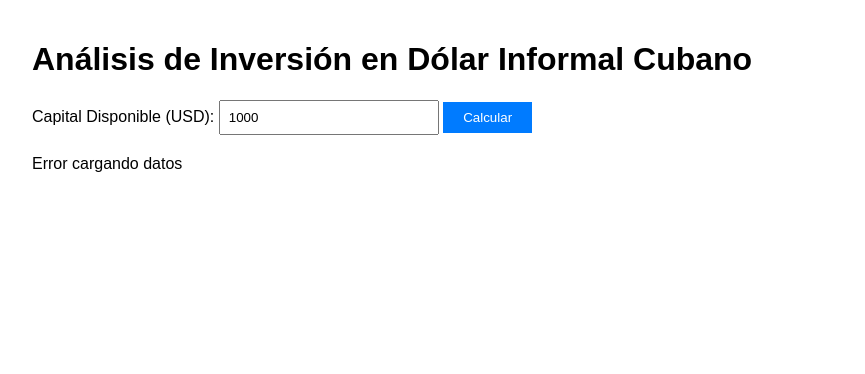
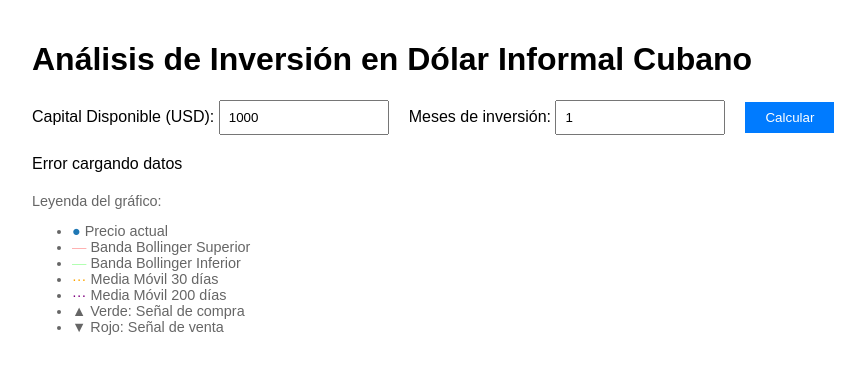
Before and after one commit to gabitotoyo/MonteCarlo, a Flask app: page / in a window 1280 px wide. Shown: the top 374 px of the page, without its empty margins (8-873 px from the left). Run offline with Flask 2, Linux system fonts and the light colour scheme; data that the repository does not hold is empty.

Commit message:
Update index.html

```diff
--- a/templates/index.html
+++ b/templates/index.html
@@ -4,12 +4,14 @@
     <title>Análisis Dólar Cuba</title>
     <style>
         body { font-family: Arial, sans-serif; max-width: 1200px; margin: 0 auto; padding: 20px; }
-        .form-group { margin: 20px 0; }
-        input[type="number"] { padding: 8px; width: 200px; }
+        .form-group { margin: 20px 0; display: flex; gap: 20px; align-items: center; }
+        input[type="number"] { padding: 8px; width: 150px; }
         button { padding: 8px 20px; background: #007bff; color: white; border: none; cursor: pointer; }
         .resultados { background: #f8f9fa; padding: 20px; margin-top: 20px; border-radius: 5px; }
         .metricas { display: grid; grid-template-columns: repeat(auto-fit, minmax(250px, 1fr)); gap: 20px; }
         .metrica { background: white; padding: 15px; border-radius: 5px; box-shadow: 0 2px 4px rgba(0,0,0,0.1); }
+        .leyenda { margin-top: 20px; font-size: 0.9em; color: #666; }
+        .highlight { color: #28a745; font-weight: bold; }
     </style>
 </head>
 <body>
@@ -17,32 +19,37 @@
 
     <form method="POST">
         <div class="form-group">
-            <label>Capital Disponible (USD): </label>
-            <input type="number" name="capital" step="100" value="{{ capital }}" required>
+            <div>
+                <label>Capital Disponible (USD): </label>
+                <input type="number" name="capital" step="any" value="{{ capital }}" required>
+            </div>
+            <div>
+                <label>Meses de inversión: </label>
+                <input type="number" name="meses" min="1" value="{{ meses }}" required>
+            </div>
             <button type="submit">Calcular</button>
         </div>
     </form>
 
     {% if analisis %}
     <div class="resultados">
-        <h2>Recomendación Actual</h2>
+        <h2>Recomendación para {{ analisis.meses }} mes{{ 'es' if analisis.meses > 1 else '' }}</h2>
         <div class="metricas">
             <div class="metrica">
                 <h3>Acción Recomendada</h3>
-                <p style="font-size: 24px; color: {% if analisis.accion == 'COMPRAR' %}#28a745{% else %}#dc3545{% endif %}">
+                <p style="font-size: 24px; color: {% if analisis.accion == 'COMPRAR' %}#28a745{% else %}#dc3545{% endif %};">
                     {{ analisis.accion }} ${{ "%.2f"|format(analisis.inversion) }}
                 </p>
             </div>
 
             <div class="metrica">
-                <h3>Probabilidades</h3>
-                <p>Subida: {{ "%.1f"|format(analisis.prob_subida) }}%</p>
-                <p>Bajada: {{ "%.1f"|format(analisis.prob_bajada) }}%</p>
+                <h3>Rentabilidad Esperada</h3>
+                <p class="highlight">{{ "%.2f"|format(analisis.rent_esperada) }}%</p>
+                <p>Utilidades estimadas: ${{ "%.2f"|format(analisis.utilidades) }}</p>
             </div>
 
             <div class="metrica">
-                <h3>Rentabilidad/Riesgo</h3>
-                <p>Esperada: {{ "%.1f"|format(analisis.rent_esperada) }}%</p>
+                <h3>Riesgos</h3>
                 <p>Peor caso (95%): {{ "%.1f"|format(analisis.var_95) }}%</p>
                 <p>Mejor caso: {{ "%.1f"|format(analisis.mejor_escenario) }}%</p>
             </div>
@@ -51,6 +58,19 @@
     {% endif %}
 
     {{ grafico|safe }}
+
+    <div class="leyenda">
+        <p>Leyenda del gráfico:</p>
+        <ul>
+            <li><span style="color: #1f77b4">●</span> Precio actual</li>
+            <li><span style="color: rgba(255, 0, 0, 0.3)">—</span> Banda Bollinger Superior</li>
+            <li><span style="color: rgba(0, 255, 0, 0.3)">—</span> Banda Bollinger Inferior</li>
+            <li><span style="color: orange">···</span> Media Móvil 30 días</li>
+            <li><span style="color: purple">···</span> Media Móvil 200 días</li>
+            <li>▲ Verde: Señal de compra</li>
+            <li>▼ Rojo: Señal de venta</li>
+        </ul>
+    </div>
 
     {% if analisis %}
     <div class="resultados">
```
